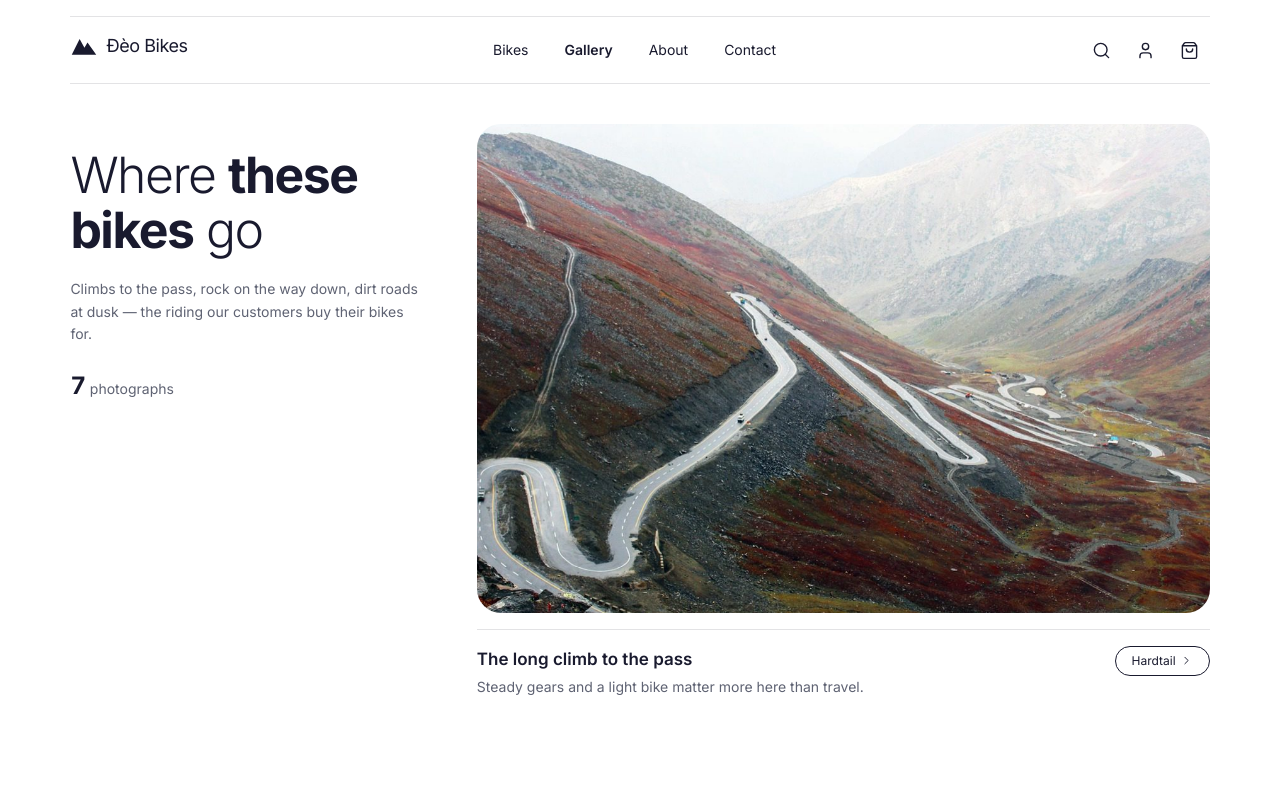
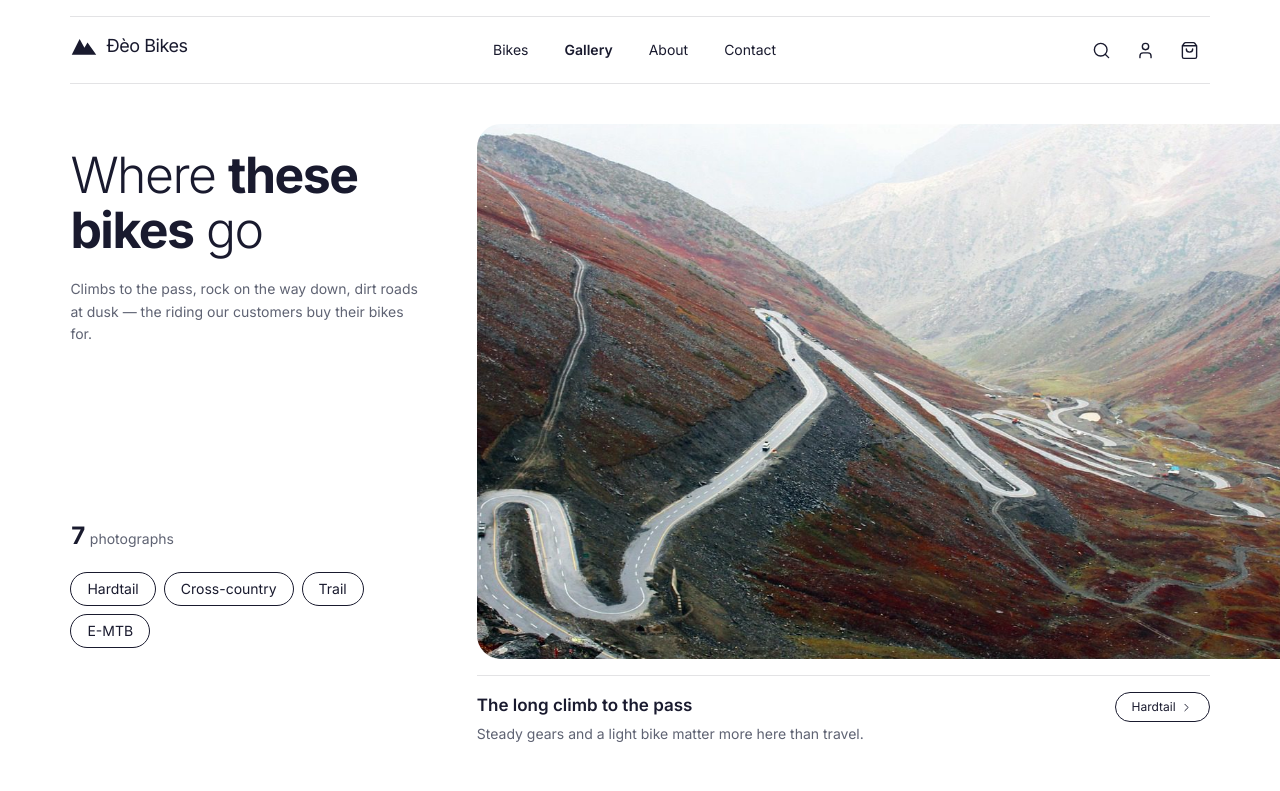
Before and after one commit to ThanhNV121097/project-e87d8873, a React (Vite) app in the folder code/frontend/: page /gallery in a window 1280 px wide. Shown: the top 791 px of the page. Built offline with nearby package versions, Linux system fonts and the light colour scheme.

Commit message:
phone search as a full-screen panel; about's workshop stacked; gallery and about photographs run to the right edge

```diff
--- a/code/frontend/src/pages/Gallery.tsx
+++ b/code/frontend/src/pages/Gallery.tsx
@@ -23,14 +23,23 @@ export default function Gallery() {
   return (
     <div className="pb-8 pt-10">
       <section className="flex flex-col gap-10 lg:flex-row lg:items-start">
-        <div className="lg:w-4/12 lg:pt-6">
-          <h1 className="text-[length:var(--size-h1)] leading-[1.1] text-ink"><Weights k="pages.gallery.heading" /></h1>
-          <T k="pages.gallery.lead" as="p" className="mt-5 max-w-[40ch] text-sm leading-relaxed text-ink-soft" />
-          <p className="mt-6 text-sm text-ink-soft"><span className="text-2xl font-bold tabular-nums text-ink">{total}</span> <T k="pages.gallery.count" /></p>
+        <div className="flex flex-col justify-between gap-10 lg:w-4/12 lg:self-stretch lg:pb-24 lg:pt-6">
+          <div>
+            <h1 className="text-[length:var(--size-h1)] leading-[1.1] text-ink"><Weights k="pages.gallery.heading" /></h1>
+            <T k="pages.gallery.lead" as="p" className="mt-5 max-w-[40ch] text-sm leading-relaxed text-ink-soft" />
+          </div>
+          <div>
+            <p className="text-sm text-ink-soft"><span className="text-2xl font-bold tabular-nums text-ink">{total}</span> <T k="pages.gallery.count" /></p>
+            <nav aria-label="Riding types" className="mt-5 flex flex-wrap gap-2 text-sm">
+              {types.map((d) => (
+                <Link key={d.id} to={`/shop?category=${d.id}`} className="rounded-full border border-ink px-4 py-1.5 text-ink hover:bg-accent hover:text-accent-ink">{d.name}</Link>
+              ))}
+            </nav>
+          </div>
         </div>
         {first && (
           <figure data-record={`gallery:${first.id}`} className="lg:w-8/12">
-            <div className="overflow-hidden rounded">
+            <div className="overflow-hidden rounded lg:-mr-[calc((100vw-min(100vw,var(--page)))/2+var(--gutter))] lg:rounded-r-none">
               <Picture src={first.image} alt={first.title} width={1280} height={853} loading="eager" motion="parallax" className="aspect-[3/2] w-full object-cover" />
             </div>
             <Caption shot={first} type={typeOf(first.type)} />
```
